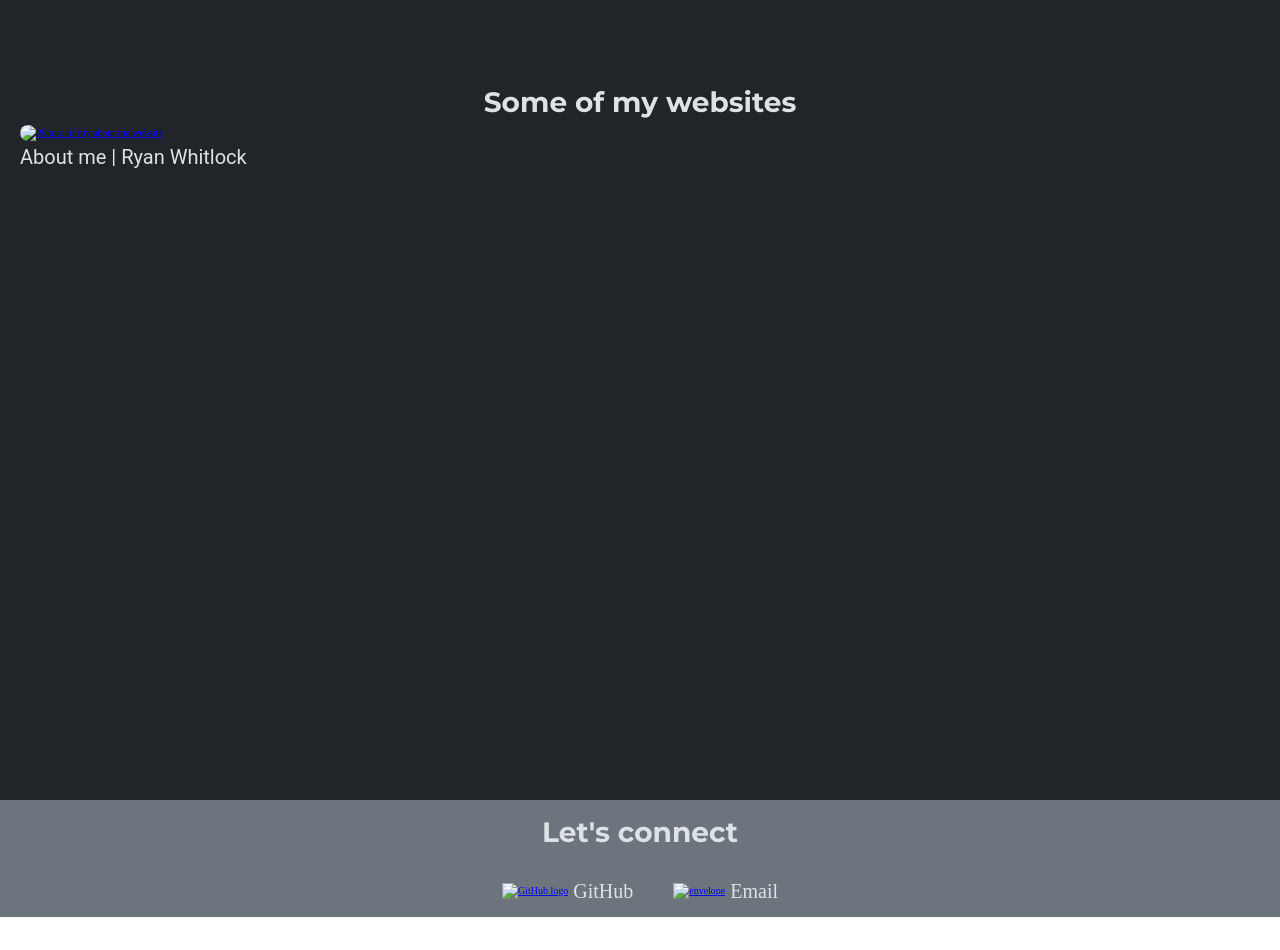
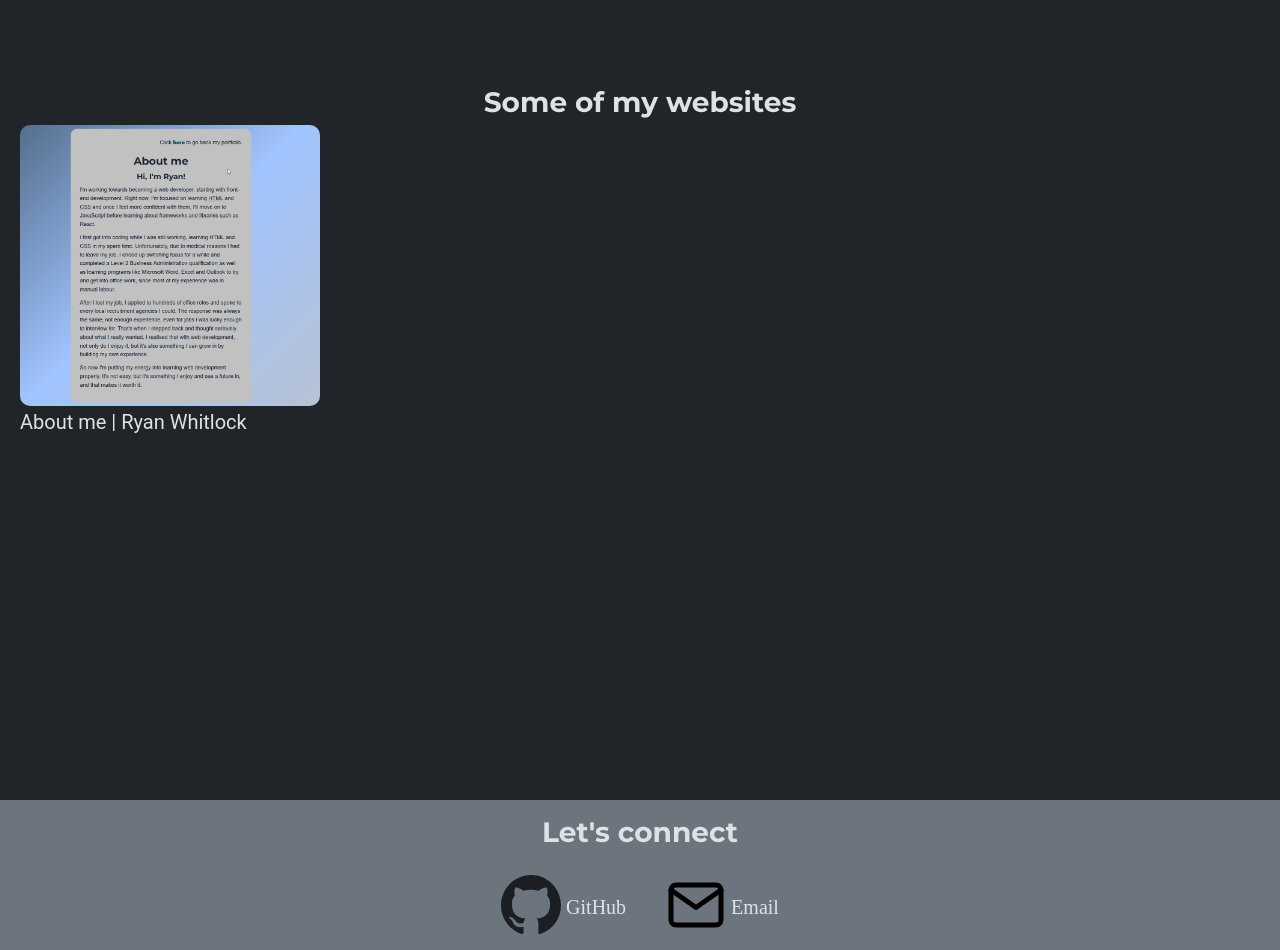
Before and after one commit to RWhitlock-Codes/Ryan-Whitlock-Portfolio, a plain HTML site: page index.html in a window 1280 px wide. Shown: the part 1600-2550 px from the top of the page. Before the commit the page ends 2517 px from the top, so only its background shows below. Drawn offline with Linux system fonts and the light colour scheme; the site is published under a folder, as on GitHub Pages, so addresses that start at the root find nothing.

Commit message:
Update index.html

```diff
--- a/index.html
+++ b/index.html
@@ -8,9 +8,9 @@
   <link rel="preconnect" href="https://fonts.googleapis.com">
 <link rel="preconnect" href="https://fonts.gstatic.com" crossorigin>
 <link href="https://fonts.googleapis.com/css2?family=Montserrat:ital,wght@0,100..900;1,100..900&display=swap" rel="stylesheet">
-<link rel="apple-touch-icon" sizes="180x180" href="/images/apple-touch-icon.png">
-<link rel="icon" type="image/png" sizes="32x32" href="/images/favicon-32x32.png">
-<link rel="icon" type="image/png" sizes="16x16" href="/images/favicon-16x16.png">
+<link rel="apple-touch-icon" sizes="180x180" href="./images/apple-touch-icon.png">
+<link rel="icon" type="image/png" sizes="32x32" href="./images/favicon-32x32.png">
+<link rel="icon" type="image/png" sizes="16x16" href="./images/favicon-16x16.png">
 <link rel="manifest" href="/images/site.webmanifest">
 <link rel="stylesheet" href="styles.css">
 </head>
@@ -18,7 +18,7 @@
   <header>
      <div class="logo">
       <a href="#home" aria-label="Go to homepage">
-        <img src="/images/favicon-32x32.png" alt="Portfolio Logo" class="logo-img">
+        <img src="./images/favicon-32x32.png" alt="Portfolio Logo" class="logo-img">
       </a>
      </div>
   <nav class="main-navigation">
@@ -75,7 +75,7 @@
     <div class="website-container">
       <article class="website-boxes">
       <a href="https://rwhitlock-codes.github.io/About-me/" aria-label="About me - Ryan Whitlock" target="_blank">
-        <img src="/images/about-me.png" alt="Picture of my about me website" loading="lazy" class="websites">
+        <img src="./images/about-me.png" alt="Picture of my about me website" loading="lazy" class="websites">
       </a>
       <p><a href="https://rwhitlock-codes.github.io/About-me/" aria-label="link to About me - Ryan Whitlock" class="website-link" target="_blank">About me | Ryan Whitlock</a></p>
       </article>
@@ -87,13 +87,13 @@
     <div class="contact-container">
       <article class="github-container">
       <a href="https://github.com/RWhitlock-Codes" aria-label="Link to GitHub" target="_blank" class="github-img-link">
-      <img src="/images/GitHub_Invertocat_Dark.svg" alt="GitHub logo" loading="lazy" class="github-img">
+      <img src="./images/GitHub_Invertocat_Dark.svg" alt="GitHub logo" loading="lazy" class="github-img">
       </a>
       <p> <a href="https://github.com/RWhitlock-Codes" aria-label="Link to GitHub" target="_blank" class="github-text">GitHub</a></p>
       </article>
       <article class="mail-container">
         <a href="mailto:ryan.whitlock.dev@gmail.com" aria-label="Send me an email" target="_blank" class="mail-img-link">
-          <img src="/images/mail.svg" alt="envelope" loading="lazy" class="mail-img">
+          <img src="./images/mail.svg" alt="envelope" loading="lazy" class="mail-img">
         </a>
         <p> <a href="mailto:ryan.whitlock.dev@gmail.com" aria-label="Send me an email" target="_blank" class="mail-link">Email</a></p>
       </article>
```
